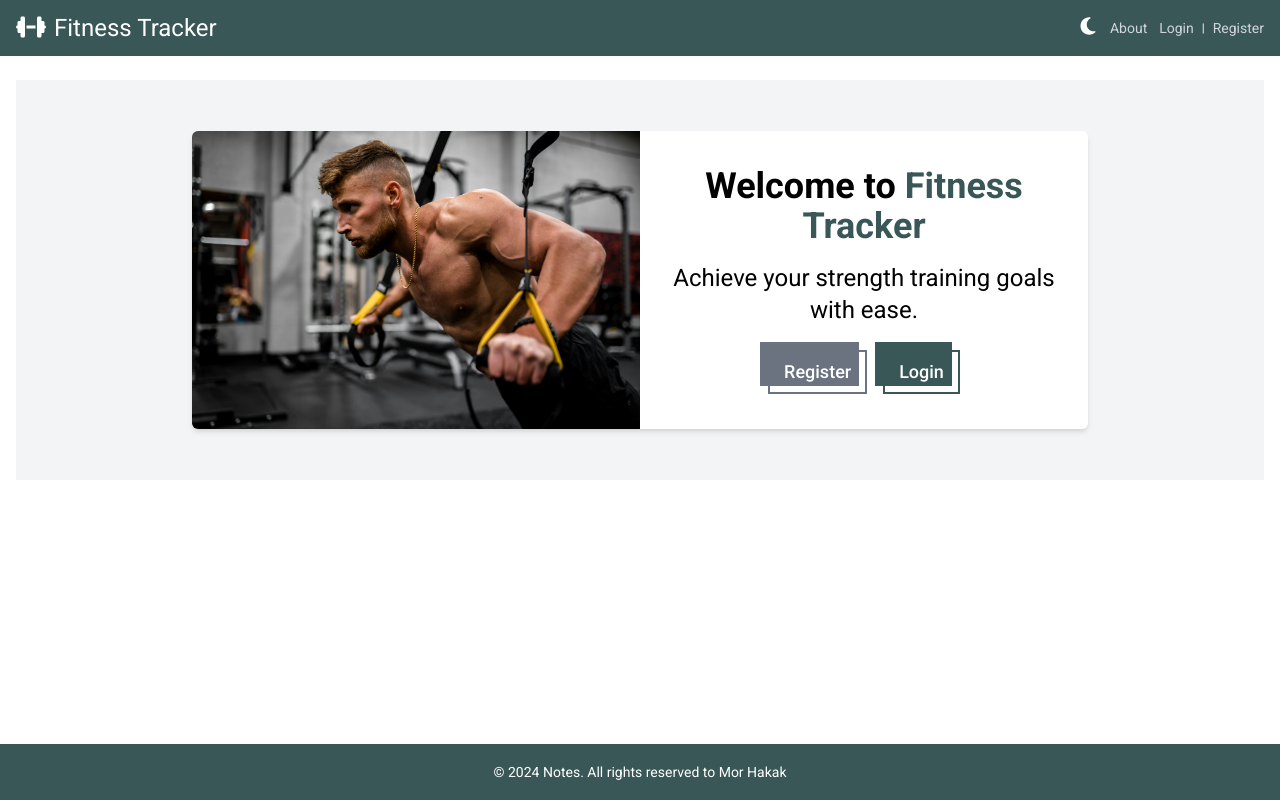
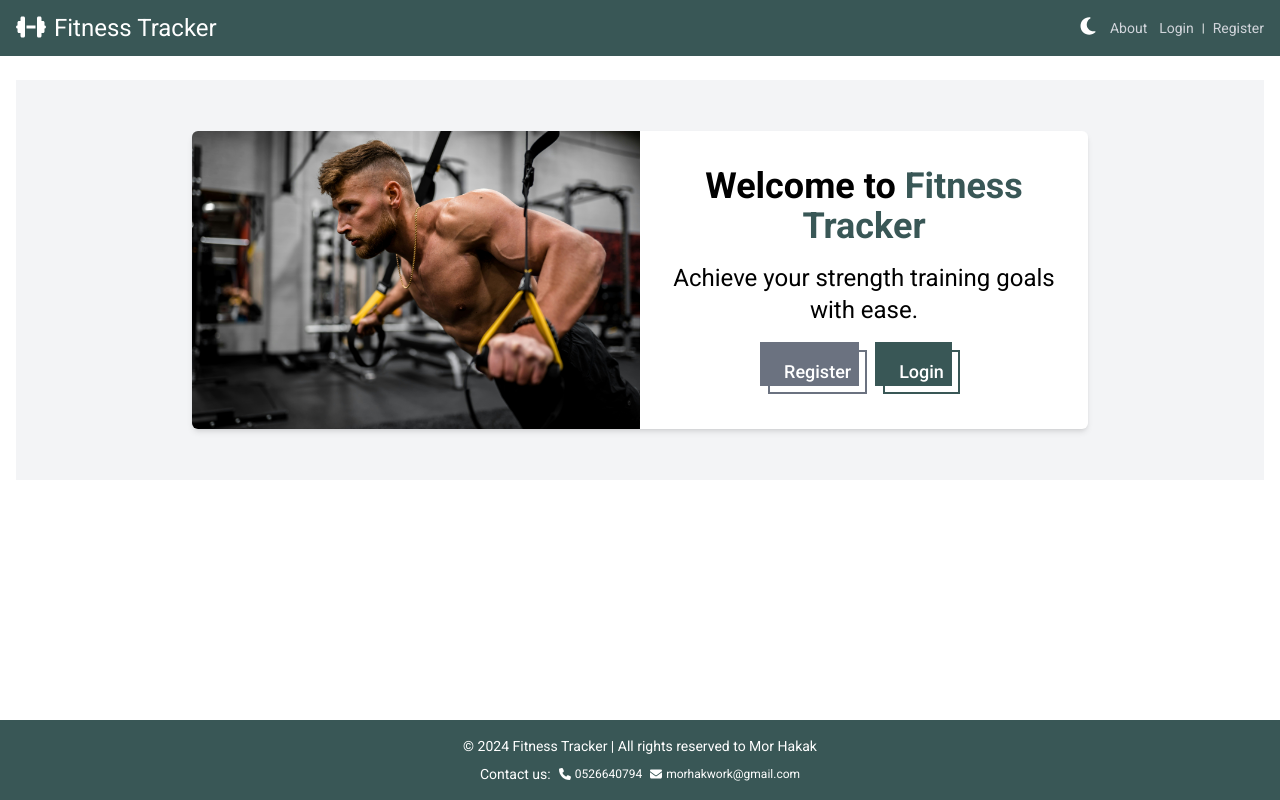
Before and after one commit to morhakak/FitnessTracker.View, a React (Vite) app: page / in a window 1280 px wide. Built offline with nearby package versions, Linux system fonts and the light colour scheme; no server answers; the HTML template or start-up script is replaced by a standard one.

Commit message:
Update the footer, update the dashboard

```diff
--- a/src/components/UI/Footer.jsx
+++ b/src/components/UI/Footer.jsx
@@ -1,11 +1,31 @@
+import { faEnvelope, faPhone } from "@fortawesome/free-solid-svg-icons";
+import { FontAwesomeIcon } from "@fortawesome/react-fontawesome";
+
 export default function Footer() {
   return (
-    <footer className="bg-[#395756] h-[56px] mt-5 py-6 text-center w-full p-5 text-white dark:bg-[#10192E]">
-      <div className="flex justify-center items-center w-full h-full">
-        <p className="text-sm">
-          &copy; {new Date().getFullYear()} Notes. All rights reserved to Mor
-          Hakak
+    <footer className="bg-[#395756] sm:h-[65px] h-[160px] mt-5 pb-3 sm:py-10 text-center text-xs w-full text-white dark:bg-[#10192E]">
+      <div className="flex flex-col justify-center items-center w-full h-full">
+        <p className="text-sm mb-2">
+          &copy; {new Date().getFullYear()} Fitness Tracker | All rights
+          reserved to Mor Hakak
         </p>
+        <div className="flex gap-2">
+          <div className="flex text-sm justify-center items-center gap-1">
+            <p>Contact us:</p>
+          </div>
+          <div className="flex justify-center items-center gap-1">
+            <FontAwesomeIcon icon={faPhone} />
+            <p>
+              <a href="tel:0526640794">0526640794</a>
+            </p>
+          </div>
+          <div className="flex justify-center items-center gap-1">
+            <FontAwesomeIcon icon={faEnvelope} />
+            <p>
+              <a href="mailto:morhakwork@gmail.com">morhakwork@gmail.com</a>
+            </p>
+          </div>
+        </div>
       </div>
     </footer>
   );
--- a/src/components/dashboard/DashboardCard.jsx
+++ b/src/components/dashboard/DashboardCard.jsx
@@ -4,8 +4,10 @@ export default function DashboardCard({ action, children }) {
   return (
     <div
       onClick={action}
-      className={` p-4 h-40 w-40 flex flex-col text-white justify-center items-center shadow-lg  hover:shadow-lg transition-transform duration-300 hover:scale-105 dark:bg-[#10192E] dark:shadow-slate-800 rounded-md bg-[#395756] ${
-        action ? "hover:cursor-pointer" : ""
+      className={` p-4 h-40 w-40 flex flex-col text-white justify-center items-center shadow-lg  hover:shadow-lg  dark:bg-[#10192E] dark:shadow-slate-800 rounded-md bg-[#395756] ${
+        action
+          ? "hover:cursor-pointer transition-transform duration-300 hover:scale-105"
+          : ""
       }`}
     >
       {children}
--- a/src/components/dashboard/UserCard.jsx
+++ b/src/components/dashboard/UserCard.jsx
@@ -1,18 +1,26 @@
 import PropTypes from "prop-types";
 import { FontAwesomeIcon } from "@fortawesome/react-fontawesome";
 import {
-  faUserCircle,
   faTrashCan,
   faEnvelope,
+  faCalendar,
 } from "@fortawesome/free-solid-svg-icons";
 import Modal from "react-modal";
 import { useState } from "react";
 import { toast } from "sonner";
 import { useAuth } from "../../context/AuthContext";
+import { faPersonCircleExclamation } from "@fortawesome/free-solid-svg-icons/faPersonCircleExclamation";
+import defaultImage from "../../assets/user.png";
 
 const UserCard = ({ userProp, onDeleteUser }) => {
   const [modalIsOpen, setModalIsOpen] = useState(false);
   const { user } = useAuth();
+
+  function firstLetterToUpperCase(string) {
+    if (string) return string[0].toUpperCase() + string.slice(1).toLowerCase();
+  }
+
+  console.log(user);
 
   const handleDeleteClick = (userId) => {
     console.log("admin id:", user?.userId);
@@ -31,23 +39,39 @@ const UserCard = ({ userProp, onDeleteUser }) => {
   };
 
   return (
-    <div className="flex items-center rounded-md p-4 justify-between bg-[#395756] text-white h-12 w-[400px] sm:w-[500px] shadow-md hover:shadow-lg transition-transform duration-300 hover:scale-105 dark:bg-[#10192E] dark:shadow-slate-800 ">
-      <div className="flex items-center flex-1 space-x-4">
-        <FontAwesomeIcon icon={faUserCircle} className="text-xl" />
-        <p className="truncate">{userProp.userName}</p>
+    <div className="relative flex flex-col justify-start items-start mb-4 py-4 h-[180px] gap-3 text-xs sm:text-sm rounded-md p-4 bg-[#395756] text-white w-[350px] sm:w-[400px] shadow-md dark:bg-[#10192E] dark:shadow-slate-800 ">
+      {user.userId == userProp.userId && (
+        <span className="bg-white absolute font-medium py-1 px-2 left-48 text-black rounded-full">
+          Admin
+        </span>
+      )}
+      <div className="flex items-center self-center -mt-2 mb-2 border-b-2 w-full pb-2">
+        <img
+          className="rounded-full w-10 inline-block mr-2"
+          src={user && user.imageUrl ? user.imageUrl : defaultImage}
+        />
+        <p className="truncate">{firstLetterToUpperCase(userProp.userName)}</p>
       </div>
-      <div className="flex items-center flex-1 space-x-4">
+      <div className="flex items-center justify-center space-x-2">
         <FontAwesomeIcon icon={faEnvelope} className="text-xl" />
         <p className="truncate">{userProp.email}</p>
       </div>
-      <div className="flex items-center flex-1 justify-end space-x-4">
-        <p className="truncate">{userProp.roles.join(", ")}</p>
-        <FontAwesomeIcon
-          icon={faTrashCan}
-          className="text-xl cursor-pointer"
-          onClick={() => handleDeleteClick(userProp.userId)}
-        />
+
+      <div className="flex items-center justify-center space-x-2">
+        <FontAwesomeIcon icon={faPersonCircleExclamation} className="text-xl" />
+        <p className="truncate">
+          {firstLetterToUpperCase(userProp.roles.join(", "))}
+        </p>
       </div>
+      <div className="flex items-center justify-center space-x-2">
+        <FontAwesomeIcon icon={faCalendar} className="text-xl" />
+        <p className="truncate">{user.createdAt}</p>
+      </div>
+      <FontAwesomeIcon
+        icon={faTrashCan}
+        className="cursor-pointer self-center text-lg absolute right-4 transition-transform duration-300 hover:scale-110"
+        onClick={() => handleDeleteClick(userProp.userId)}
+      />
       {modalIsOpen && (
         <Modal
           isOpen={modalIsOpen}
@@ -87,6 +111,64 @@ const UserCard = ({ userProp, onDeleteUser }) => {
       )}
     </div>
   );
+
+  // return (
+  //   <div className="flex text-xs sm:text-md items-center rounded-md p-4 justify-between bg-[#395756] text-white h-12 w-[400px] sm:w-[500px] shadow-md hover:shadow-lg transition-transform duration-300 hover:scale-105 dark:bg-[#10192E] dark:shadow-slate-800 ">
+  //     <div className="flex items-center flex-1 space-x-4">
+  //       <FontAwesomeIcon icon={faUserCircle} className="text-xl" />
+  //       <p className="truncate">{userProp.userName}</p>
+  //     </div>
+  //     <div className="flex items-center flex-1 space-x-4">
+  //       <FontAwesomeIcon icon={faEnvelope} className="text-xl" />
+  //       <p className="truncate">{userProp.email}</p>
+  //     </div>
+  //     <div className="flex items-center flex-1 justify-end space-x-4">
+  //       <p className="truncate">{userProp.roles.join(", ")}</p>
+  //       <FontAwesomeIcon
+  //         icon={faTrashCan}
+  //         className="text-xl cursor-pointer"
+  //         onClick={() => handleDeleteClick(userProp.userId)}
+  //       />
+  //     </div>
+  //     {modalIsOpen && (
+  //       <Modal
+  //         isOpen={modalIsOpen}
+  //         onRequestClose={() => setModalIsOpen(false)}
+  //         className="h-[12rem] w-[20rem] fixed top-1/2 left-1/2 transform -translate-x-1/2 -translate-y-1/2 bg-white dark:text-white dark:bg-[#10192E] p-2 rounded shadow-md flex flex-col justify-between"
+  //         overlayClassName="fixed inset-0 bg-black z-20 bg-opacity-50"
+  //       >
+  //         <div className="flex justify-end">
+  //           <button
+  //             className="px-2 font-bold"
+  //             onClick={() => setModalIsOpen(false)}
+  //           >
+  //             X
+  //           </button>
+  //         </div>
+  //         <div className="flex-grow flex flex-col justify-center">
+  //           <h2 className="text-center text-md px-8 mb-2">
+  //             Delete user <span className="italic">{userProp.email}</span>
+  //           </h2>
+  //           <p className="text-lg text-center">Are you sure?</p>
+  //         </div>
+  //         <div className="flex justify-center gap-2 ">
+  //           <button
+  //             onClick={() => setModalIsOpen(false)}
+  //             className="bg-blue-500 hover:bg-blue-400 dark:bg-[#0D2247] text-white px-2 py-1 rounded mt-2 text-sm dark:hover:bg-[#0E2855]"
+  //           >
+  //             Cancel
+  //           </button>
+  //           <button
+  //             onClick={confirmDelete}
+  //             className="bg-red-500 text-white px-2 py-1 rounded mt-2 text-sm hover:bg-red-400"
+  //           >
+  //             Delete
+  //           </button>
+  //         </div>
+  //       </Modal>
+  //     )}
+  //   </div>
+  // );
 };
 
 UserCard.propTypes = {
--- a/src/context/AuthContext.jsx
+++ b/src/context/AuthContext.jsx
@@ -48,6 +48,7 @@ const AuthProvider = ({ children }) => {
           "http://schemas.microsoft.com/ws/2008/06/identity/claims/role"
         ];
 
+      const createdAt = decodedToken["createdAt"];
       const imageUrl = decodedToken["image"];
 
       setUser((prev) => ({
@@ -58,6 +59,7 @@ const AuthProvider = ({ children }) => {
         role,
         isAdmin: role == "admin",
         imageUrl,
+        createdAt,
       }));
     }
     setIsLoading(false);
@@ -132,6 +134,7 @@ const AuthProvider = ({ children }) => {
         email: resData.email,
         isAdmin: resData.isAdmin,
         imageUrl: resData.imageUrl,
+        createdAt: resData.createdAt,
       });
       navigate("/");
       toast.success(`${userName} logged in successfully`);
--- a/src/views/DashboardView.jsx
+++ b/src/views/DashboardView.jsx
@@ -15,7 +15,7 @@ const DashboardView = () => {
       <Helmet>
         <title>Dashboard - Fitness Tracker</title>
       </Helmet>
-      <div className="flex flex-col md:flex-row text-white w-full h-[300px] justify-center items-center gap-10 py-6 px-4 dark:text-white">
+      <div className="flex flex-col sm:flex-row text-white w-full sm:h-[400px] justify-center items-center gap-10 py-6 px-4 dark:text-white">
         <DashboardCard action={() => navigate("/dashboard/user-managament")}>
           <div className="flex flex-col items-center text-center">
             <FontAwesomeIcon icon={faUsers} className="text-5xl mb-2" />
```
